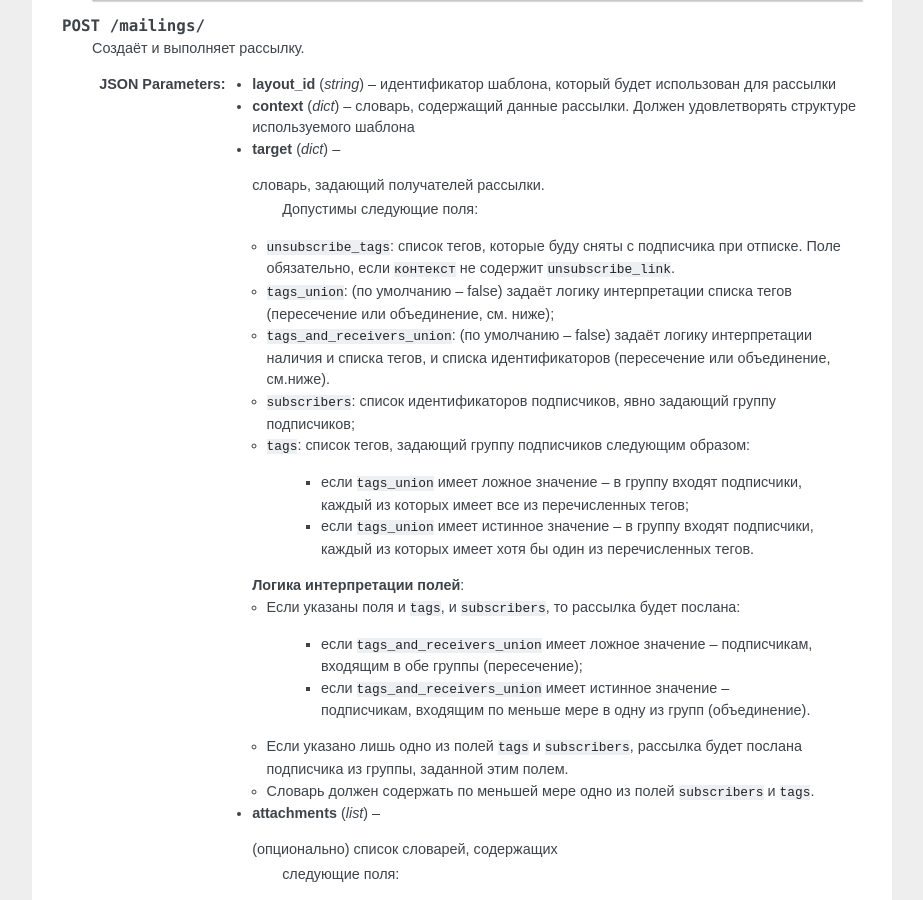
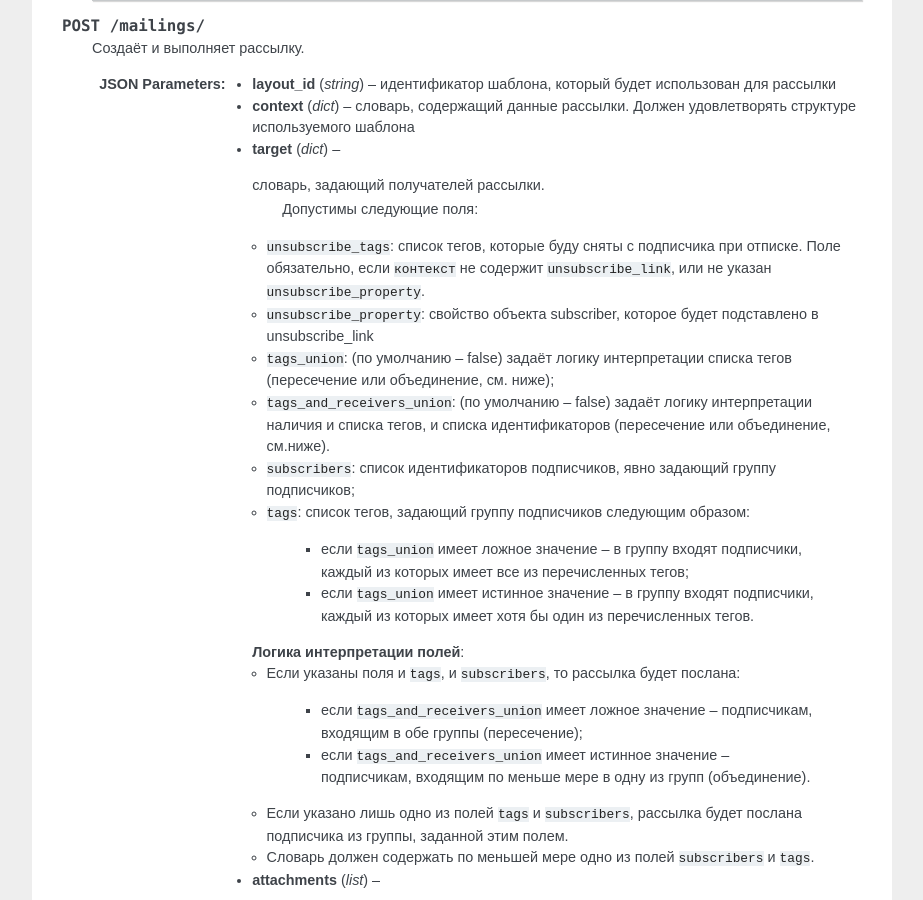
Before and after one commit to mailtank-ru/mailtank-docs, a Sphinx documentation site: the page built from source/api.rst, in a window 1280 px wide and 900 px high, scrolled down 6656 px. Shown: the whole window, without its empty margins (198-1121 px from the left). Built offline with Sphinx 7.4.7, drawn with Linux system fonts in a browser that asks for light colours.

Commit message:
Added unsubscribe_property to /mailings/

```diff
--- a/source/api.rst
+++ b/source/api.rst
@@ -430,7 +430,10 @@ HTTP-заголовке `X-Auth-Token`.  Ключ предоставляет д
 
         * ``unsubscribe_tags``: список тегов, которые буду сняты с подписчика
           при отписке. Поле обязательно, если ``контекст`` не содержит
-          ``unsubscribe_link``.
+          ``unsubscribe_link``, или не указан ``unsubscribe_property``.
+
+        * ``unsubscribe_property``: свойство объекта subscriber, которое будет
+          подставлено в unsubscribe_link
 
         * ``tags_union``: (по умолчанию -- false) задаёт логику интерпретации
           списка тегов (пересечение или объединение, см. ниже);
```
